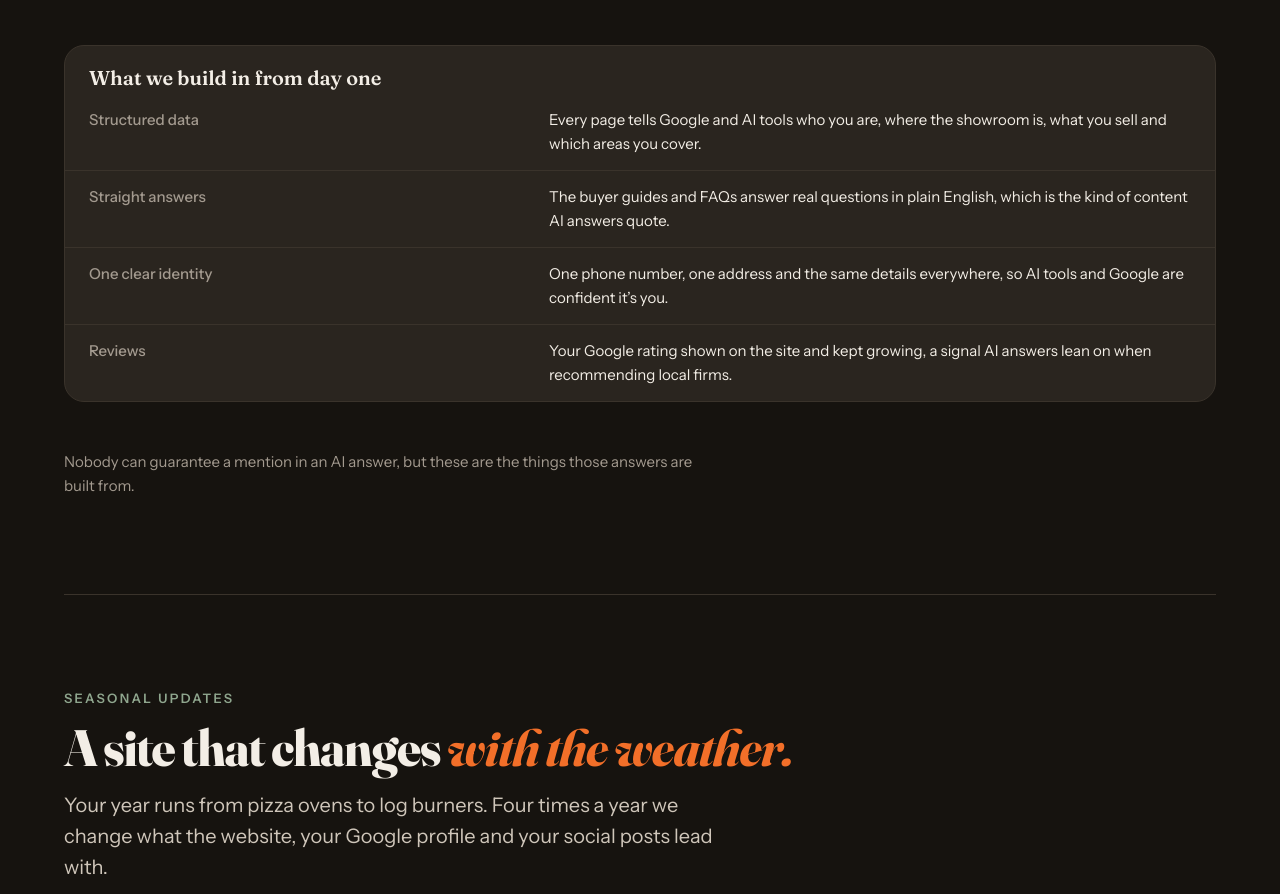
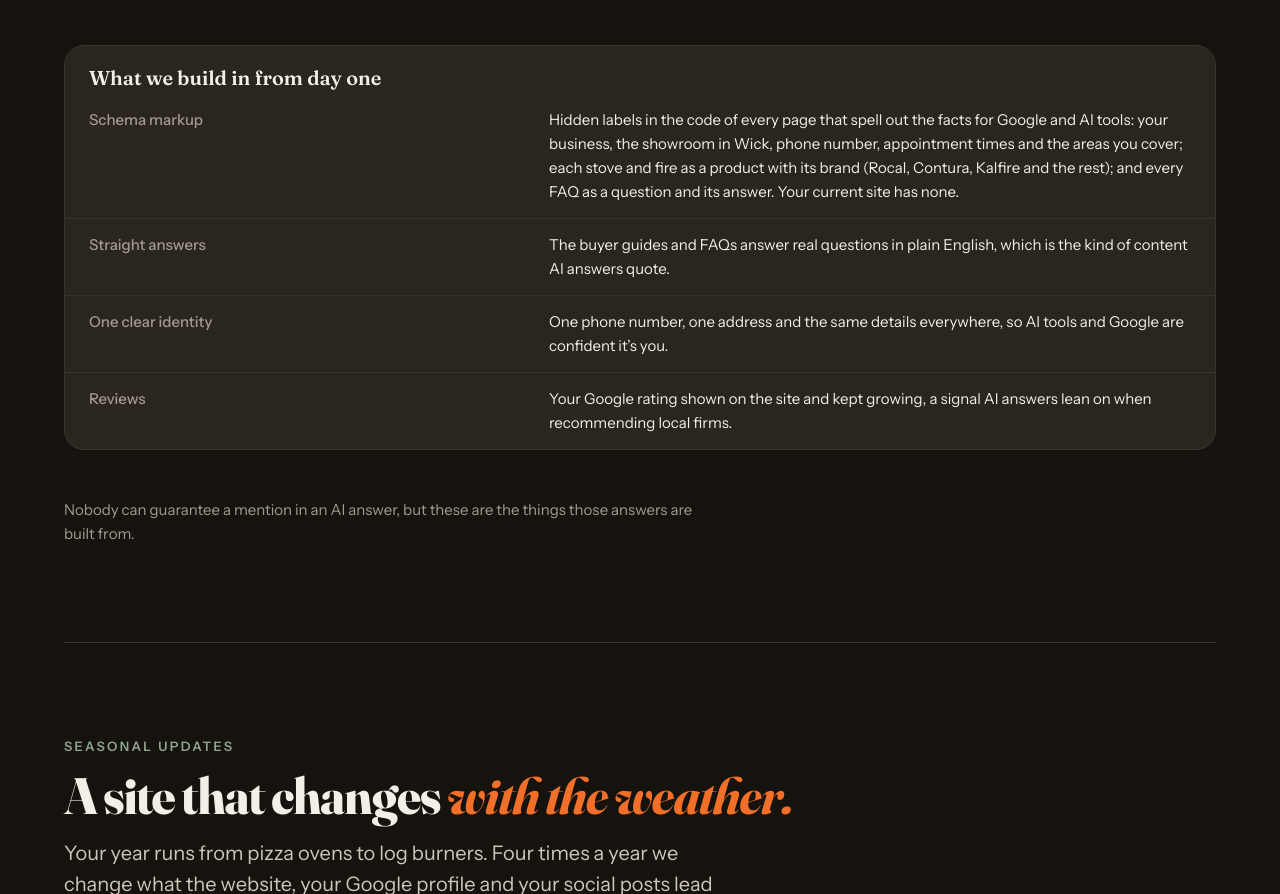
Before and after one commit to rkelsey1976/fired-up-proposal, a plain HTML site: page index.html in a window 1280 px wide. Shown: the part 6048-6942 px from the top of the page. Drawn offline with nearby package versions, Linux system fonts and the light colour scheme.

Commit message:
Explain the schema markup in plain English
Co-Authored-By: Claude Opus 5.5 <noreply@anthropic.com>
Claude-Session: https://claude.ai/code/session_01TD9zv4xUXBdf7UQ5P8Gvtg

```diff
--- a/index.html
+++ b/index.html
@@ -209,7 +209,7 @@ footer.small { padding-block: var(--space-6) var(--space-7); border-top: 1px sol
       h(F.SectionHeader, { key: 'h', eyebrow: 'Google’s AI answers', title: 'Built to be quoted by', accent: 'AI search.',
         lead: 'More people now get their answer from Google’s AI Overviews, ChatGPT and other assistants before they click anything. These tools pull from sites that are clearly marked up and answer questions plainly, which your current site doesn’t do.' }),
       h(F.SpecTable, { key: 't', caption: 'What we build in from day one', rows: [
-        { label: 'Structured data', value: 'Every page tells Google and AI tools who you are, where the showroom is, what you sell and which areas you cover.' },
+        { label: 'Schema markup', value: 'Hidden labels in the code of every page that spell out the facts for Google and AI tools: your business, the showroom in Wick, phone number, appointment times and the areas you cover; each stove and fire as a product with its brand (Rocal, Contura, Kalfire and the rest); and every FAQ as a question and its answer. Your current site has none.' },
         { label: 'Straight answers', value: 'The buyer guides and FAQs answer real questions in plain English, which is the kind of content AI answers quote.' },
         { label: 'One clear identity', value: 'One phone number, one address and the same details everywhere, so AI tools and Google are confident it’s you.' },
         { label: 'Reviews', value: 'Your Google rating shown on the site and kept growing, a signal AI answers lean on when recommending local firms.' }
```
